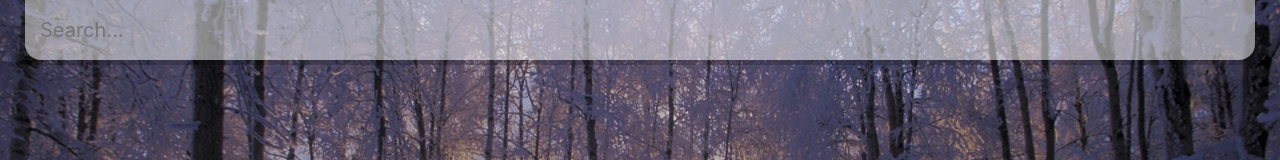
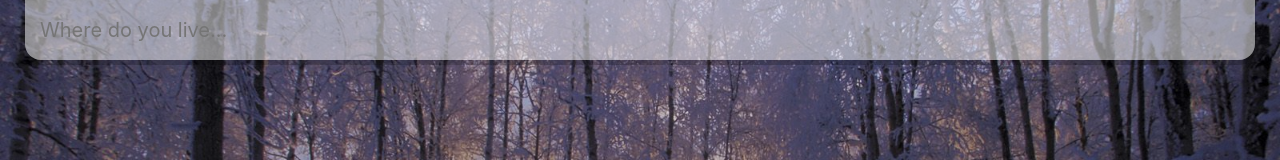
Before and after one commit to vuhanau11/weather-project, a React (Create React App) app: page / in a window 1280 px wide. Shown: the top 160 px of the page. Built offline with nearby package versions, Linux system fonts and the light colour scheme.

Commit message:
edit placeholder

```diff
--- a/src/components/Search.jsx
+++ b/src/components/Search.jsx
@@ -32,7 +32,7 @@ function Search({ onSearch }) {
         <input
           type="text"
           className="search-bar"
-          placeholder="Search..."
+          placeholder="Where do you live..."
           onChange={handleValueChange}
           value={query}
           onKeyDown={onKeyDownHandler}
```
